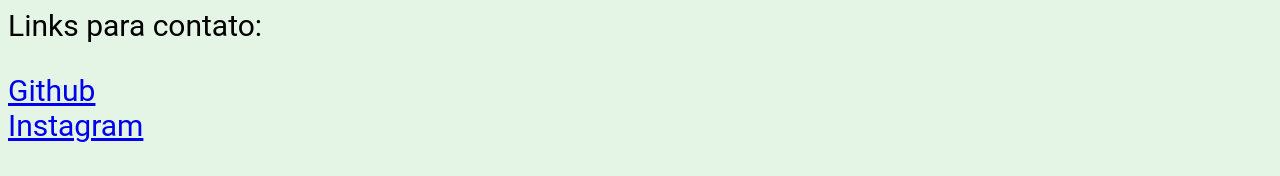
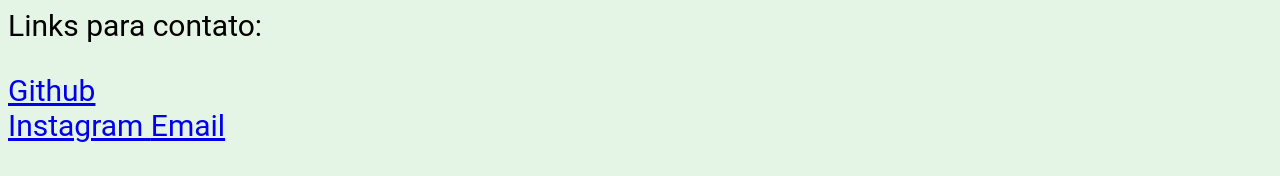
Before and after one commit to tali1407/Doce-Cafe, a plain HTML site: page Aluno.html in a window 1280 px wide. Shown: the part 591-767 px from the top of the page. Drawn offline with Linux system fonts and the light colour scheme.

Commit message:
Update Aluno.html

```diff
--- a/Aluno.html
+++ b/Aluno.html
@@ -21,9 +21,10 @@
 
     <div class=" meuslinks">
         <p> Links para contato: <div class=" links"> <a href="https://github.com/tali1407"target="_blank"> Github </a></div>
-        <div class="links"> <a href="https://www.instagram.com/taliixz._?igsh=MTliNzY0dDZrdDN0Yw==" target="_blank"> Instagram  </a></div>
+        <div class="links"> <a href="https://www.instagram.com/taliixz._?igsh=MTliNzY0dDZrdDN0Yw==" target="_blank"> Instagram  </a>
+        <a href="mailto:talita.santos@estudante.iftm.edu.br" target="_blank"> Email  </a></div>
     </div>
-     <P> Email para contato: talita.santos@estudante.iftm.edu.br</P>
+
     <h1> Fim </h1>
 
     <div class=" links"> <a href="index.html"> Voltar para tela inicial. </a></div>
```
